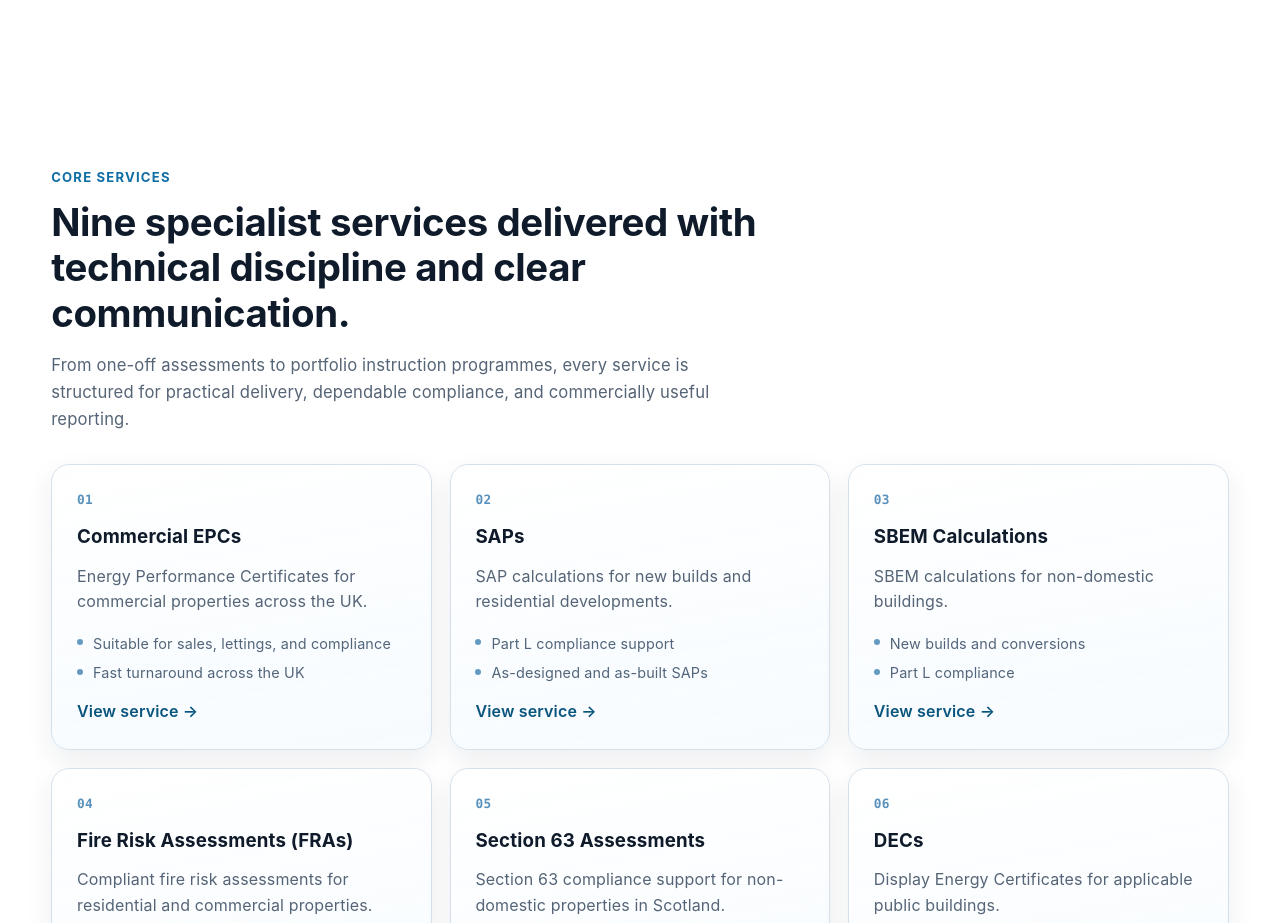
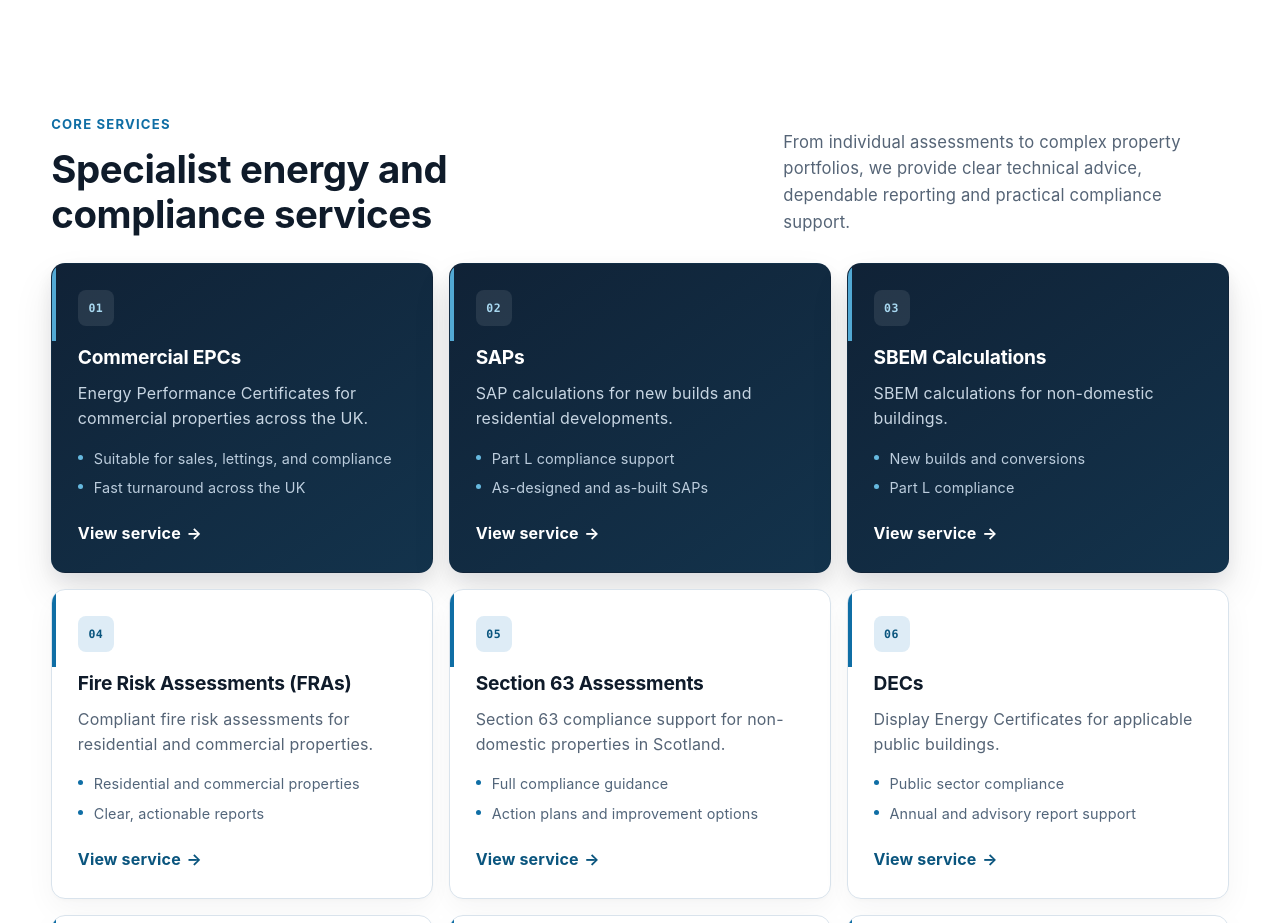
Before and after one commit to jayC02/scottish-energy-services-website, an Astro site: page / in a window 1280 px wide. Shown: the part 1485-2408 px from the top of the page. Built offline with nearby package versions, Linux system fonts and the light colour scheme; Astro itself is replaced by a stand-in of ours.

Commit message:
Refine homepage service section

```diff
--- a/src/components/ServiceCards.astro
+++ b/src/components/ServiceCards.astro
@@ -5,21 +5,33 @@ const list = preview ? services : services;
 ---
 <section class="section service-band">
   <div class="container">
-    <div class="section-heading">
-      <p class="eyebrow">Core Services</p>
-      <h2 class="section-title">Nine specialist services delivered with technical discipline and clear communication.</h2>
-      <p class="lead">From one-off assessments to portfolio instruction programmes, every service is structured for practical delivery, dependable compliance, and commercially useful reporting.</p>
+    <div class="service-heading">
+      <div>
+        <p class="eyebrow">Core Services</p>
+        <h2 class="section-title">Specialist energy and compliance services</h2>
+      </div>
+      <p class="lead service-lead">
+        From individual assessments to complex property portfolios, we provide clear technical advice,
+        dependable reporting and practical compliance support.
+      </p>
     </div>
+
     <div class="service-grid">
       {list.map((service, index) => (
-        <article class="card service-card" data-reveal style={`--index:${index};`}>
+        <article
+          class={`service-card ${index < 3 ? 'service-card--featured' : ''}`}
+          data-reveal
+          style={`--index:${index};`}
+        >
           <p class="service-index">{String(index + 1).padStart(2, '0')}</p>
           <h3>{service.title}</h3>
           <p class="service-description">{service.short}</p>
           <ul class="service-highlights">
             {service.highlights.slice(0, 2).map((item) => <li>{item}</li>)}
           </ul>
-          <a href={`/services/${service.slug}`} class="service-link">View service <span aria-hidden="true">→</span></a>
+          <a href={`/services/${service.slug}`} class="service-link">
+            View service <span aria-hidden="true">→</span>
+          </a>
         </article>
       ))}
     </div>
@@ -27,64 +39,235 @@ const list = preview ? services : services;
 </section>
 
 <style>
-  .service-band { position: relative; }
+  .service-band {
+    position: relative;
+    padding-top: 1.5rem;
+  }
+
+  .service-heading {
+    display: grid;
+    grid-template-columns: minmax(0, 1.08fr) minmax(280px, .72fr);
+    gap: clamp(2rem, 5vw, 5.5rem);
+    align-items: end;
+    margin-bottom: 1.6rem;
+  }
+
+  .service-heading .section-title {
+    max-width: 18ch;
+    margin-bottom: 0;
+  }
+
+  .service-lead {
+    margin: 0 0 .15rem;
+    max-width: 48ch;
+  }
+
   .service-grid {
-    margin-top: 2rem;
+    margin-top: 0;
     display: grid;
     grid-template-columns: repeat(12, minmax(0, 1fr));
-    gap: 1.1rem;
+    gap: 1rem;
   }
+
   .service-card {
     grid-column: span 4;
+    position: relative;
+    overflow: hidden;
+    display: flex;
+    flex-direction: column;
+    min-height: 270px;
+    padding: 1.6rem;
+    background: #ffffff;
+    border: 1px solid #d9e3ec;
+    border-radius: 14px;
+    box-shadow:
+      0 2px 5px rgba(15, 27, 42, 0.025),
+      0 10px 30px rgba(15, 27, 42, 0.045);
+    transition:
+      transform .25s ease,
+      border-color .25s ease,
+      box-shadow .25s ease;
+  }
+
+  .service-card::before {
+    content: '';
+    position: absolute;
+    left: 0;
+    top: 0;
+    width: 4px;
+    height: 100%;
+    background: var(--brand);
+    transform: scaleY(.25);
+    transform-origin: top;
+    transition: transform .3s cubic-bezier(.2, .8, .2, 1);
+  }
+
+  .service-card:hover {
+    transform: translateY(-4px);
+    border-color: #b9cedd;
+    box-shadow:
+      0 4px 10px rgba(15, 27, 42, 0.04),
+      0 18px 42px rgba(15, 27, 42, 0.09);
+  }
+
+  .service-card:hover::before {
+    transform: scaleY(1);
+  }
+
+  .service-index {
+    width: 2.25rem;
+    height: 2.25rem;
     display: grid;
-    gap: .82rem;
-    padding: 1.55rem;
-    min-height: 286px;
-    transition: transform .3s cubic-bezier(.2,.8,.2,1), border-color .25s ease, box-shadow .3s ease;
-    background: linear-gradient(170deg, rgba(255,255,255,.98), rgba(246,251,255,.94));
-    border-color: #d5e0eb;
-    position: relative;
+    place-items: center;
+    margin: 0 0 1.2rem;
+    border-radius: 8px;
+    background: var(--brand-soft);
+    color: var(--brand-strong);
+    font-family: ui-monospace, SFMono-Regular, Menlo, Consolas, monospace;
+    font-size: .72rem;
+    font-weight: 700;
+    letter-spacing: .04em;
   }
-  .service-card:hover { transform: translateY(-5px); border-color: #b7cde0; box-shadow: var(--shadow); }
-  .service-index {
+
+  h3 {
+    margin: 0 0 .68rem;
+    color: var(--text-strong);
+    font-size: 1.2rem;
+    line-height: 1.3;
+    letter-spacing: -0.01em;
+  }
+
+  .service-description {
     margin: 0;
-    color: color-mix(in oklab, var(--brand) 75%, white);
-    font-family: ui-monospace, SFMono-Regular, Menlo, Consolas, monospace;
-    font-weight: 700;
-    letter-spacing: .03em;
-    font-size: .8rem;
+    color: var(--muted);
+    line-height: 1.55;
   }
-  h3 { margin: 0; color: var(--text-strong); font-size: 1.17rem; line-height: 1.3; }
-  .service-description { color: var(--muted); margin: 0; }
+
   .service-highlights {
-    margin: .15rem 0 0;
+    display: grid;
+    gap: .42rem;
+    margin: 1rem 0 1.35rem;
     padding: 0;
     list-style: none;
-    display: grid;
-    gap: .34rem;
   }
+
   .service-highlights li {
+    position: relative;
+    padding-left: 1rem;
     color: #52657a;
     font-size: .9rem;
-    padding-left: 1rem;
-    position: relative;
   }
+
   .service-highlights li::before {
     content: '';
     position: absolute;
     left: 0;
-    top: .48rem;
-    width: 6px;
-    height: 6px;
-    border-radius: 999px;
-    background: color-mix(in oklab, var(--brand) 70%, white);
+    top: .5rem;
+    width: 5px;
+    height: 5px;
+    border-radius: 50%;
+    background: var(--brand);
   }
-  .service-link { color: var(--brand-strong); font-weight: 600; margin-top: auto; }
+
+  .service-link {
+    display: inline-flex;
+    align-items: center;
+    gap: .35rem;
+    width: fit-content;
+    margin-top: auto;
+    color: var(--brand-strong);
+    font-weight: 650;
+  }
+
+  .service-link span {
+    transition: transform .2s ease;
+  }
+
+  .service-card:hover .service-link span {
+    transform: translateX(4px);
+  }
+
+  .service-card--featured {
+    background: linear-gradient(145deg, #102236 0%, #13334c 100%);
+    border-color: transparent;
+    box-shadow:
+      0 8px 20px rgba(15, 27, 42, .08),
+      0 20px 40px rgba(15, 27, 42, .09);
+  }
+
+  .service-card--featured::before {
+    background: #52a9d4;
+  }
+
+  .service-card--featured .service-index {
+    background: rgba(255, 255, 255, .09);
+    color: #a8d8f0;
+  }
+
+  .service-card--featured h3 {
+    color: #ffffff;
+  }
+
+  .service-card--featured .service-description {
+    color: #c7d5e2;
+  }
+
+  .service-card--featured .service-highlights li {
+    color: #bccddd;
+  }
+
+  .service-card--featured .service-highlights li::before {
+    background: #66b9df;
+  }
+
+  .service-card--featured .service-link {
+    color: #ffffff;
+  }
+
+  .service-card--featured:hover {
+    border-color: rgba(115, 190, 224, .5);
+    box-shadow:
+      0 8px 20px rgba(15, 27, 42, .11),
+      0 24px 48px rgba(15, 27, 42, .16);
+  }
 
   @media (max-width: 1080px) {
-    .service-card { grid-column: span 6; min-height: 270px; }
+    .service-heading {
+      grid-template-columns: 1fr;
+      gap: .8rem;
+    }
+
+    .service-heading .section-title {
+      max-width: 22ch;
+    }
+
+    .service-lead {
+      max-width: 62ch;
+    }
+
+    .service-card {
+      grid-column: span 6;
+      min-height: 255px;
+    }
   }
+
   @media (max-width: 700px) {
-    .service-card { grid-column: 1 / -1; min-height: unset; }
+    .service-band {
+      padding-top: 1rem;
+    }
+
+    .service-heading {
+      margin-bottom: 1.25rem;
+    }
+
+    .service-grid {
+      gap: .8rem;
+    }
+
+    .service-card {
+      grid-column: 1 / -1;
+      min-height: unset;
+      padding: 1.35rem;
+    }
   }
 </style>
```
